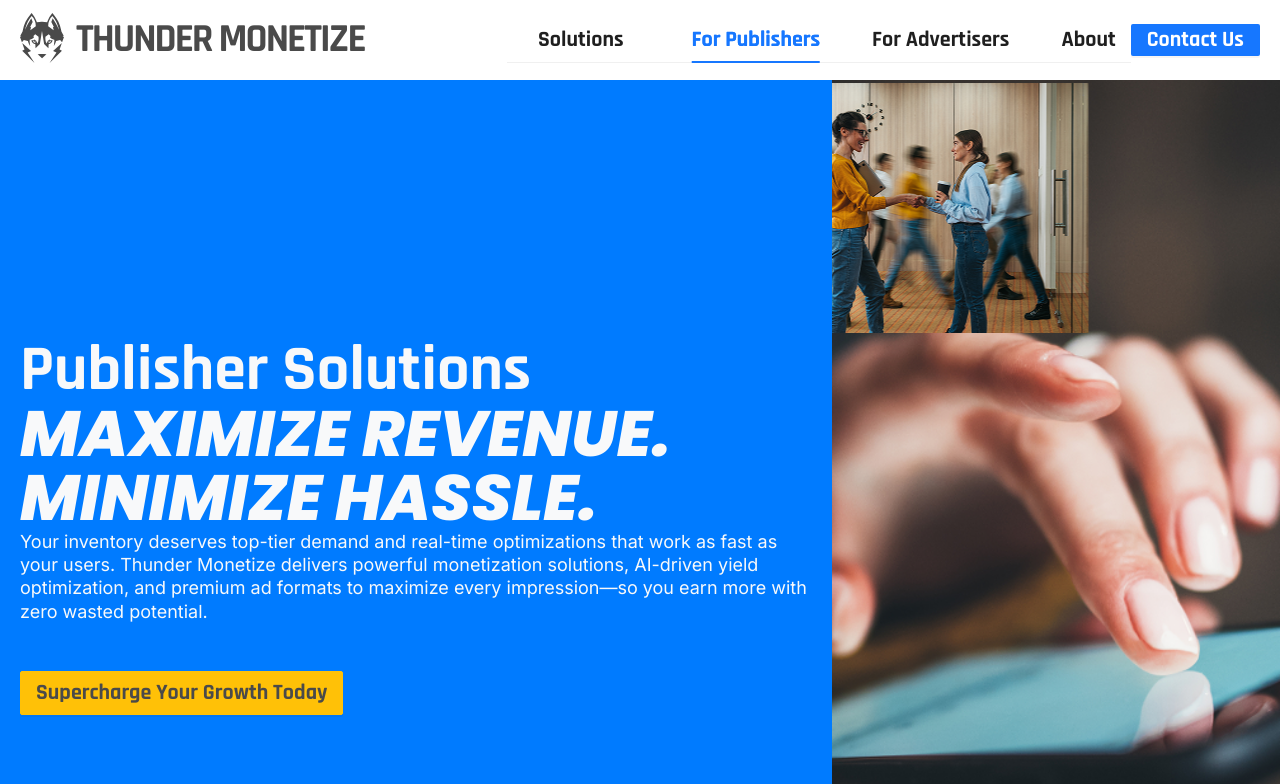
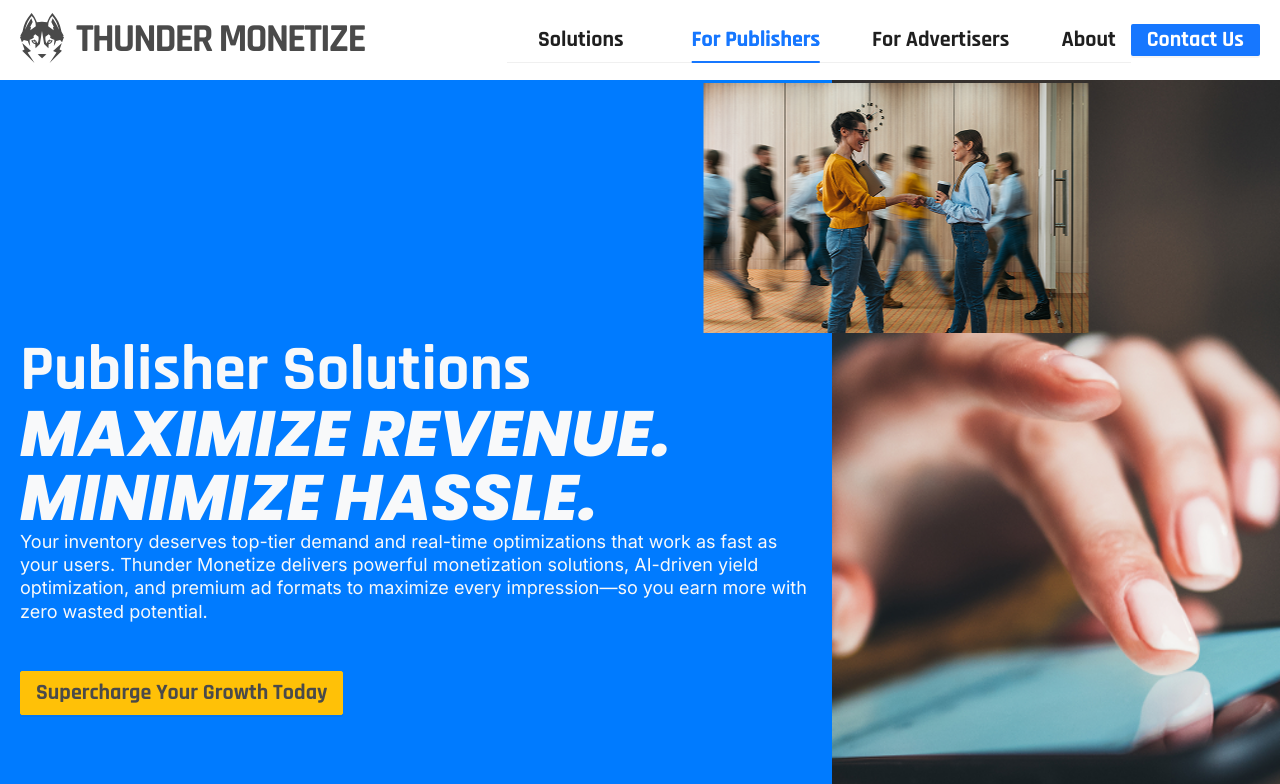
Before and after one commit to jwong65/vite-react-site, a React (Vite) app: page /publisher in a window 1280 px wide. Shown: the top 784 px of the page. Built offline with nearby package versions, Linux system fonts and the light colour scheme.

Commit message:
Changed the order of the floating-overlay on the publisher page

```diff
--- a/src/pages/publisher.css
+++ b/src/pages/publisher.css
@@ -49,7 +49,7 @@
     display: block;
 }
 .publisher-floating-overlay{
-    z-index: 2;
+    z-index: 3;
     position: absolute;
     top: 15%;
     left: 70%;
@@ -57,7 +57,7 @@
     height: auto;
 }
 .publisher-text-overlay{
-    z-index: 3;
+    z-index: 2;
     position: absolute;
     top: 0;
     left: 0;
```
